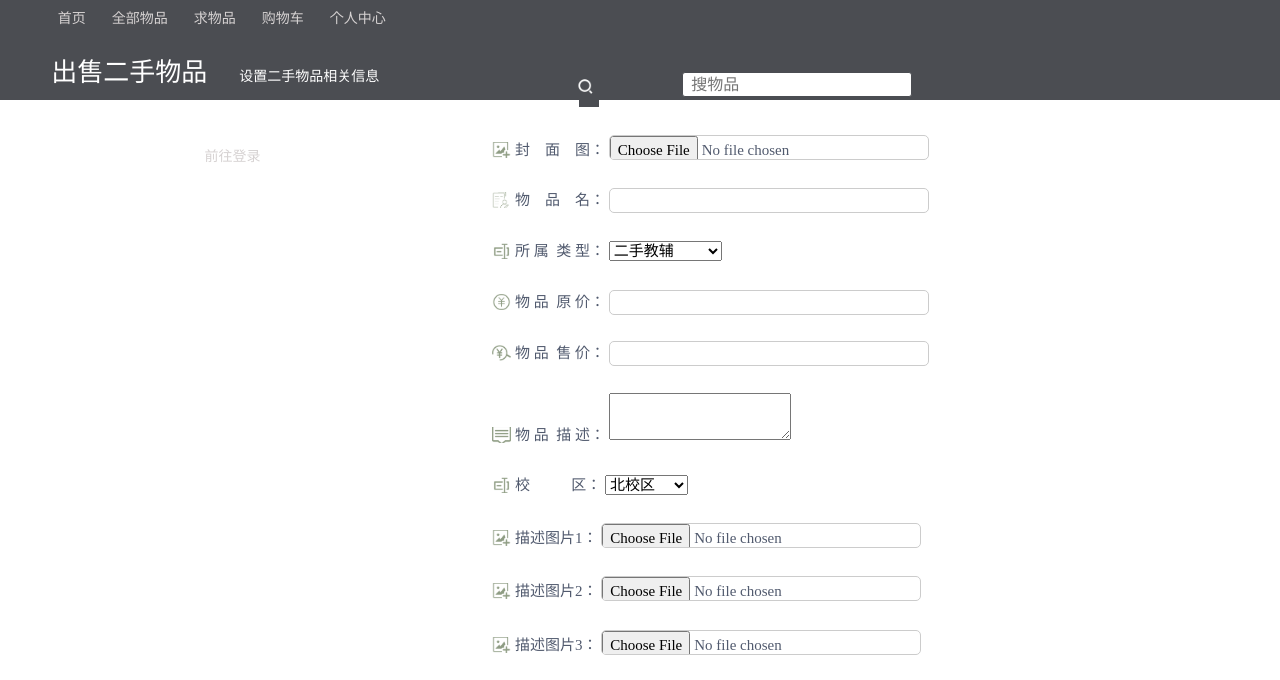
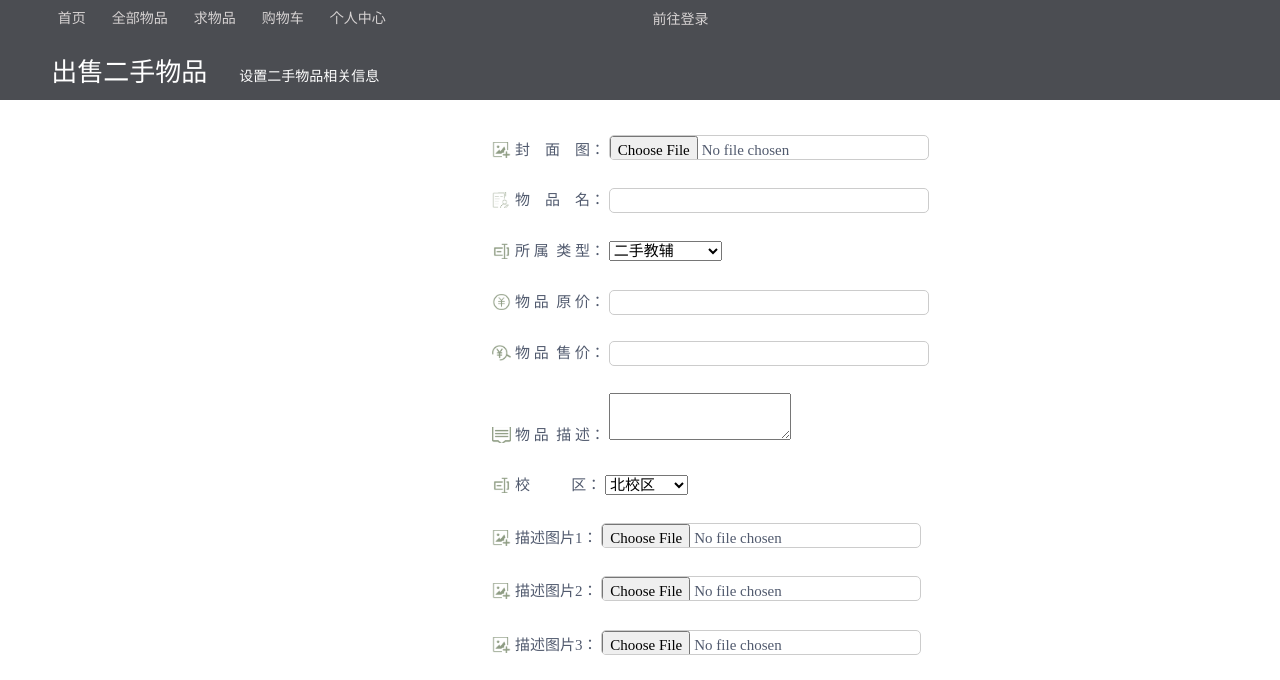
Before and after one commit to LCiZY/db-practical-training-front-end, a plain HTML site: page sellUpload.html in a window 1280 px wide. Shown: the top 680 px of the page. Drawn offline with nearby package versions, Linux system fonts and the light colour scheme.

Commit message:
上传页删除搜索

```diff
--- a/sellUpload.html
+++ b/sellUpload.html
@@ -29,11 +29,7 @@
         </div>
         <!-- nav-menu -->
 
-        <!--搜索框-->
-        <div class="nav-search" id="search">
-            <input type="search" class="searchIn" placeholder="搜物品" v-model="keyWord">
-            <button class="search-logo" v-on:click="search"><img src="img/search2.png"></button>
-        </div>
+
 
         <div class="nav-info" id="login_status">
             <span v-if="id==''">
```
